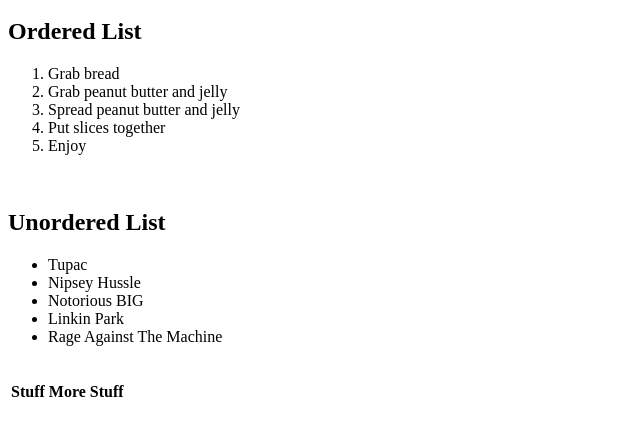
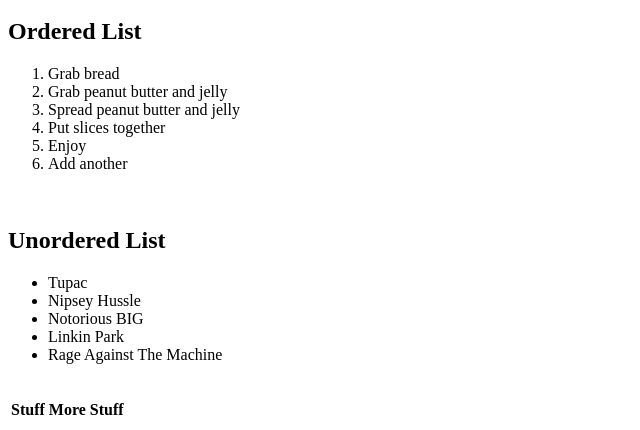
Before and after one commit to davidz2018/davidz2018.github.io, a plain HTML site: page index.html in a window 1280 px wide. Shown: the part 458-888 px from the top of the page, without its empty margins (0-640 px from the left). Drawn offline with Linux system fonts and the light colour scheme.

Commit message:
Updated html

```diff
--- a/index.html
+++ b/index.html
@@ -21,6 +21,7 @@
         <li>Spread peanut butter and jelly</li>
         <li>Put slices together</li>
         <li>Enjoy</li>
+        <li>Add another</li>
     </ol>
     <br>
     <h2>Unordered List</h2>
```
